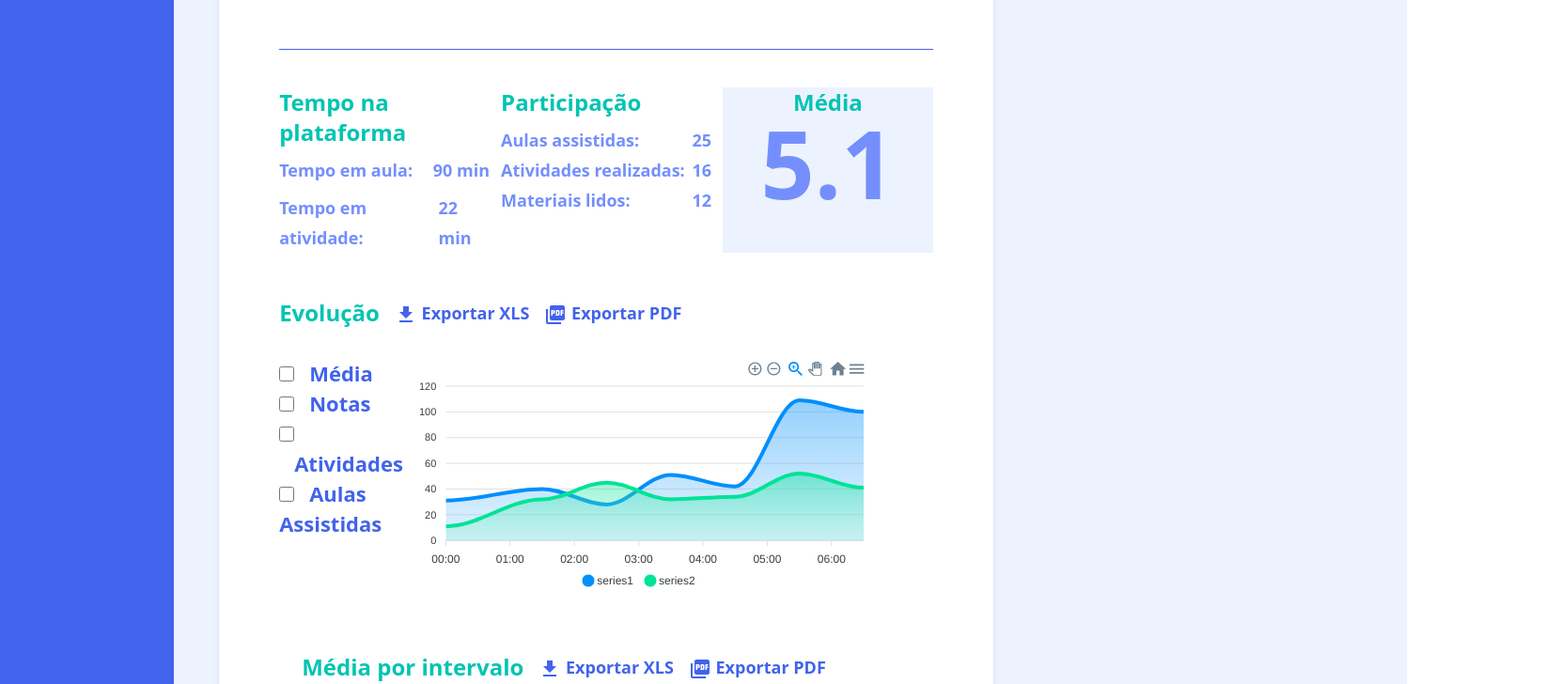
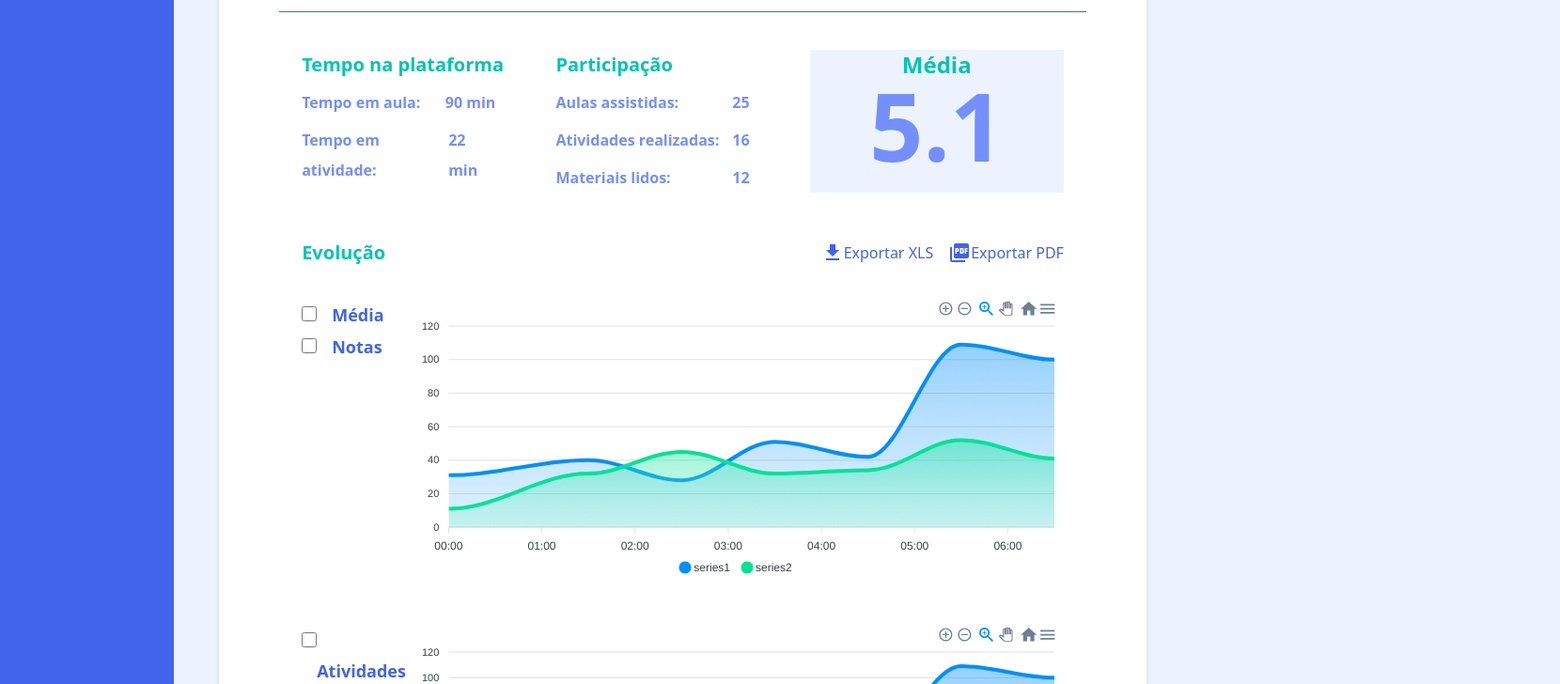
Before and after one commit to VictorEmanuel08/mais-educacao-completo-gestor, a React (Create React App) app: page /dados in a window 1280 px wide. Shown: the part 400-1128 px from the top of the page at 94% size, 1660 px wide, since content can reach past the window. Built offline with nearby package versions, Linux system fonts and the light colour scheme; no server answers; sample sign-in values are in the browser's storage.

Commit message:
atualizacao 06/10

```diff
--- a/src/components/ContentDados.jsx
+++ b/src/components/ContentDados.jsx
@@ -1,12 +1,22 @@
 import ApexChart from "react-apexcharts";
-import Chart from "react-apexcharts";
-import React, { Component } from "react";
+import React, { useState, useEffect } from "react";
 import PictureAsPdfIcon from "@mui/icons-material/PictureAsPdf";
 import DownloadIcon from "@mui/icons-material/Download";
 import Pagination from "@mui/material/Pagination";
 import Stack from "@mui/material/Stack";
+import { app } from "../api/app";
 
 function ContentDados() {
+  const [notas, setNotas] = useState([]);
+
+  useEffect(() => {
+    const getData = async () => {
+      const response = await app.get("");
+      setNotas(response.data);
+    };
+    getData();
+  }, []);
+
   const optionsArea = {
     chart: {
       height: 350,
@@ -88,6 +98,10 @@ function ContentDados() {
     />
   );
 
+  const MostrarNome = ({}) => {
+    console.log("oi");
+  };
+
   return (
     <div className="flex flex-col ml-12 w-full">
       <div className="w-full flex flex-col p-6 pt-4 bg-white rounded-lg shadow-md shaow-[#333] pr-10">
@@ -147,46 +161,47 @@ function ContentDados() {
           <p className="text-[#02C4B2] text-[45px] font-semibold ">
             UEB Primavera
           </p>
-          <p className="text-[#748FFC] text-[25px] font-semibold mt-8 pb-12 border-b border-[#4263EB]">
+          <p className="text-[#748FFC] text-[25px] font-semibold mt-2 pb-8 border-b border-[#4263EB]">
             Física - 3 ano
           </p>
         </div>
-        <div className="grid grid-cols-3 gap-3 mt-10 mb-12 px-10">
-          <div className="flex flex-col">
-            <p className="text-[#02C4B2] text-[24px] font-bold">
+        <div className="w-full flex flex-row justify-between mt-10 mb-12 px-16">
+          <div className="flex flex-col w-1/3">
+            <p className="text-[#02C4B2] text-[20px] font-bold">
               Tempo na plataforma
             </p>
-            <div className="flex flex-row text-[18px] pt-2 justify-between">
+            <div className="flex flex-row justify-between text-[16px] pt-2 mr-16">
               <p className="text-[#748FFC] font-semibold">Tempo em aula:</p>
               <p className="text-[#748FFC] font-bold">90 min</p>
             </div>
-            <div className="flex flex-row text-[18px] pt-2 justify-between ">
+            <div className="flex flex-row justify-between  text-[16px] pt-2 mr-16">
               <p className="text-[#748FFC] font-semibold">
                 Tempo em atividade:
               </p>
-              <p className="text-[#748FFC] font-bold">22 min</p>
+              <p className="text-[#748FFC] font-bold ">22 min</p>
             </div>
           </div>
 
-          <div className="flex flex-col">
-            <p className="text-[#02C4B2] text-[24px] font-bold">Participação</p>
-            <div className="flex flex-row text-[18px] pt-2 justify-between">
+          <div className="flex flex-col w-1/3">
+            <p className="text-[#02C4B2] text-[20px] font-bold">Participação</p>
+            {/* <div className="grid grid-cols-2 gap-2 text-[16px] pt-2"> */}
+            <div className="flex flex-row justify-between text-[16px] pt-2 mr-16">
               <p className="text-[#748FFC] font-semibold">Aulas assistidas:</p>
               <p className="text-[#748FFC] font-bold">25</p>
             </div>
-            <div className="flex flex-row text-[18px] justify-between">
+            <div className="flex flex-row justify-between text-[16px] pt-2 mr-16">
               <p className="text-[#748FFC] font-semibold">
                 Atividades realizadas:
               </p>
               <p className="text-[#748FFC] font-bold ">16</p>
             </div>
-            <div className="flex flex-row text-[18px] justify-between">
+            <div className="flex flex-row justify-between text-[16px] pt-2 mr-16">
               <p className="text-[#748FFC] font-semibold">Materiais lidos:</p>
               <p className="text-[#748FFC] font-bold">12</p>
             </div>
           </div>
 
-          <div className="flex flex-col items-center bg-[#EDF2FF]">
+          <div className="flex flex-col w-1/3 items-center bg-[#EDF2FF]">
             <p className="text-[#02C4B2] text-[24px] font-bold">Média</p>
             <p className="text-[#748FFC] mt-8 text-[100px] font-extrabold">
               5.1
@@ -194,24 +209,30 @@ function ContentDados() {
           </div>
         </div>
 
-        <div className="flex flex-col px-10 pb-12">
-          <div className="flex flex-row ">
-            <p className="text-[#02C4B2] text-[24px] font-bold mr-4">
+        <div className="flex flex-col px-16 pb-12">
+          <div className="flex flex-row justify-between">
+            <p className="text-[#02C4B2] text-[20px] font-bold mr-4">
               Evolução
             </p>
+            <div className="flex flex-row ">
               <a
-              className="text-dark-purple text-[18px] font-semibold mr-4"
+                className="flex flex-row items-center text-dark-purple mr-4 hover:scale-110 duration-300"
                 href="/"
               >
-              <DownloadIcon /> Exportar XLS
+                <DownloadIcon />
+                <p className="text-[16px] font-normal">Exportar XLS</p>
               </a>
-            <a className="text-dark-purple text-[18px] font-semibold" href="/">
-              {" "}
-              <PictureAsPdfIcon /> Exportar PDF
+              <a
+                className="flex flex-row items-center text-dark-purple hover:scale-110 duration-300"
+                href="/"
+              >
+                <PictureAsPdfIcon />
+                <p className="text-[16px] font-normal">Exportar PDF</p>
               </a>
             </div>
+          </div>
 
-          <div className="flex flex-row justify-between mt-8">
+          <div className="flex flex-row mt-8 justify-between">
             <div className="flex flex-col ">
               <div className="flex flex-row">
                 <label className="cursor-pointer relative">
@@ -219,7 +240,10 @@ function ContentDados() {
                     type="checkbox"
                     className="h-4 w-4 border-2 rounded-lg border-dark-purple"
                   />
-                  <span className="text-[22px] font-semibold text-dark-purple pl-4">
+                  <span
+                    onClick={MostrarNome}
+                    className="text-[18px] font-semibold text-dark-purple pl-4 hover:text-[#02C4B2] active:text-[#02C4B2]"
+                  >
                     Média
                   </span>
                 </label>
@@ -230,18 +254,32 @@ function ContentDados() {
                     type="checkbox"
                     className="h-4 w-4 border-2 rounded-lg border-dark-purple"
                   />
-                  <span className="text-[22px] font-semibold text-dark-purple pl-4">
+                  <span className="text-[18px] font-semibold text-dark-purple pl-4">
                     Notas
                   </span>
                 </label>
               </div>
+            </div>
+
+            <ApexChart
+              className=""
+              options={optionsArea}
+              series={seriesArea}
+              type="area"
+              height={300}
+              width={700}
+            />
+          </div>
+
+          <div className="flex flex-row mt-8 justify-between ">
+            <div className="flex flex-col">
               <div className="flex flex-row">
                 <label className="cursor-pointer relative">
                   <input
                     type="checkbox"
                     className="h-4 w-4 border-2 rounded-lg border-dark-purple"
                   />
-                  <span className="text-[22px] font-semibold text-dark-purple pl-4">
+                  <span className="text-[18px] font-semibold text-dark-purple pl-4">
                     Atividades
                   </span>
                 </label>
@@ -252,36 +290,44 @@ function ContentDados() {
                     type="checkbox"
                     className="h-4 w-4 border-2 rounded-lg border-dark-purple"
                   />
-                  <span className="text-[22px] font-semibold text-dark-purple pl-4">
+                  <span className="text-[18px] font-semibold text-dark-purple pl-4">
                     Aulas Assistidas
                   </span>
                 </label>
               </div>
             </div>
             <ApexChart
-              className="mr-16"
+              className=""
               options={optionsArea}
               series={seriesArea}
               type="area"
               height={250}
-              width={500}
+              width={700}
             />
           </div>
         </div>
-        <div className="flex flex-col pl-16 pb-12">
-          <div className="flex flex-row ">
-            <p className="text-[#02C4B2] text-[24px] font-bold mr-4">
+
+        <div className="flex flex-col px-16 pb-12">
+          <div className="flex flex-row justify-between">
+            <p className="text-[#02C4B2] text-[20px] font-bold mr-4">
               Média por intervalo
             </p>
+            <div className="flex flex-row mr-4">
               <a
-              className="text-dark-purple text-[18px] font-semibold mr-4"
+                className="flex flex-row items-center text-dark-purple mr-4 hover:scale-110 duration-300"
                 href="/"
               >
-              <DownloadIcon /> Exportar XLS
+                <DownloadIcon />
+                <p className="text-[16px] font-normal">Exportar XLS</p>
               </a>
-            <a className="text-dark-purple text-[18px] font-semibold" href="/">
-              <PictureAsPdfIcon /> Exportar PDF
+              <a
+                className="flex flex-row items-center text-dark-purple hover:scale-110 duration-300"
+                href="/"
+              >
+                <PictureAsPdfIcon />
+                <p className="text-[16px] font-normal">Exportar PDF</p>
               </a>
+            </div>
           </div>
 
           <div className="flex flex-row justify-between mt-8">
@@ -322,7 +368,7 @@ function ContentDados() {
                     Aluno
                   </p>
                   <p className="pr-14 text-[18px] pl-4 bg-[#BECEE0] text-dark-purple font-normal text-dark-purple font-normal w-full flex justify-center items-center">
-                    Nome do aluno
+                    Nome do aluno ashuahsjahs
                   </p>
                   <p className="pr-14 text-[18px] pl-4 bg-[#748FFC] text-white font-normal w-full flex justify-center items-center">
                     Nome do aluno
@@ -383,7 +429,7 @@ function ContentDados() {
                 </Stack>
               </div>
             </div>
-            <div className="flex flex-col items-center mr-16">
+            <div className="flex flex-col items-center">
               <ApexChart
                 className="flex items-center justify-center"
                 series={[15, 20, 45, 41, 12]}
```
Lines whose indentation alone changed are shown as unchanged.
